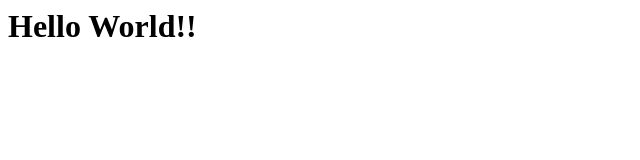
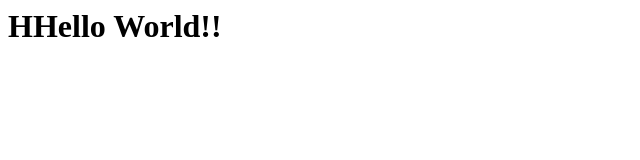
Before and after one commit to Casanovajr/git-codereview, a plain HTML site: page index.html in a window 1280 px wide. Shown: the whole page, without its empty margins (0-640 px from the left). Drawn offline with Linux system fonts and the light colour scheme.

Commit message:
Create about.html

```diff
--- a/index.html
+++ b/index.html
@@ -1 +1 @@
-<h1>Hello World!!</h1>
+<h1>HHello World!!</h1>
```
Also changed, not shown: about.html (added, +1 -0 lines).
